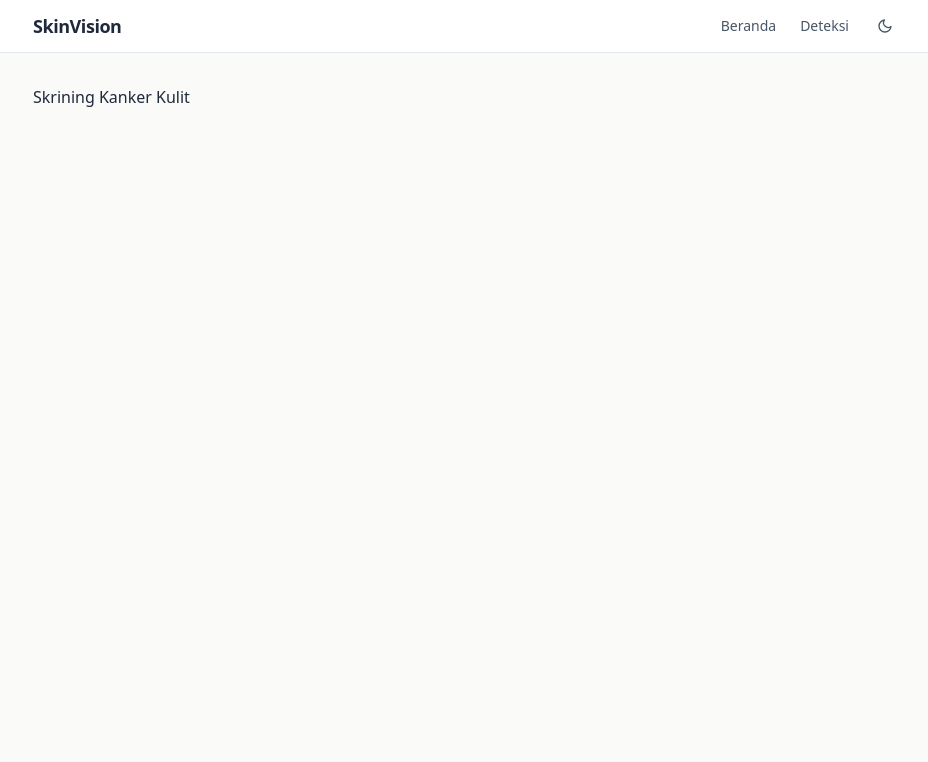
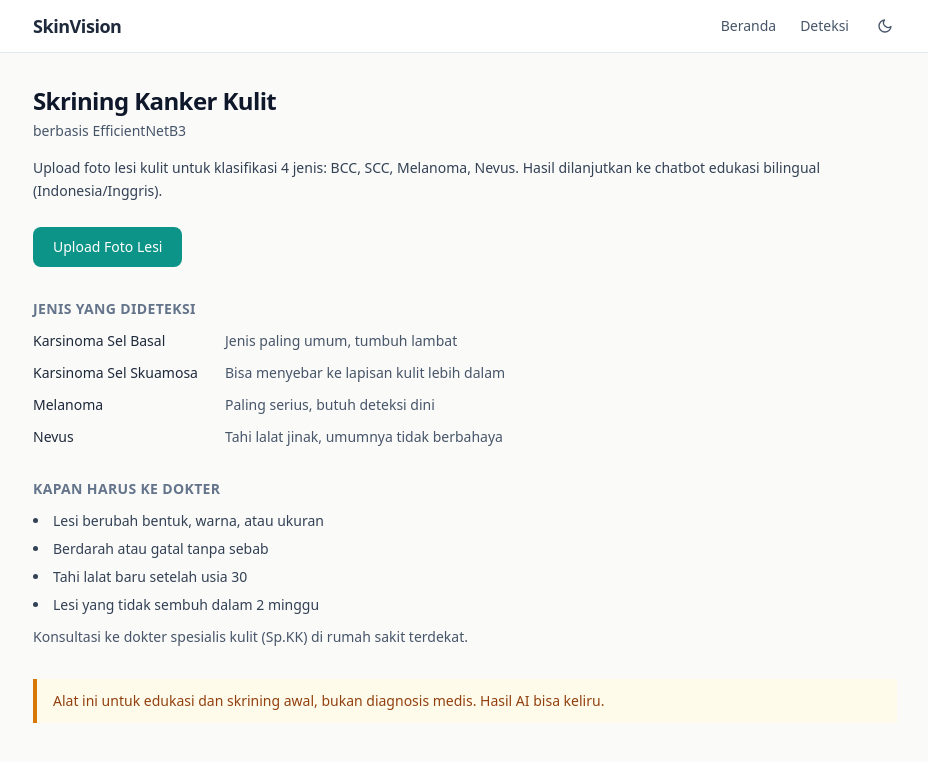
Before and after one commit to Myrythm/Integration-of-GPT-4o-Vision-and-EfficientNetB3-for-Skin-Cancer-Classification-in-Chatbot-App, a FastAPI app: page / in a window 1280 px wide. Shown: the top 762 px of the page, without its empty margins (175-1103 px from the left). Run offline with FastAPI, Linux system fonts and the light colour scheme; parts of the project's set-up code (start-up, migrations or seed data) failed here and were passed over; some libraries are stand-ins or nearby versions.

Commit message:
feat(ui): home page with clinical content (jenis kanker, kapan ke dokter)
Document-style layout. Definition list for cancer types, bullet list for
when to see a doctor, Sp.KK reference, amber disclaimer bar. No AI slop.

🤖 Generated with [Claude Code](https://claude.com/claude-code)

```diff
--- a/templates/home.html
+++ b/templates/home.html
@@ -1,5 +1,66 @@
 {% extends "base.html" %}
 {% block title %}SkinVision — Skrining Kanker Kulit{% endblock %}
 {% block content %}
-<h1>Skrining Kanker Kulit</h1>
+
+<div class="space-y-8">
+    <section>
+        <h1 class="text-2xl font-bold tracking-tight text-slate-900 dark:text-slate-100">
+            Skrining Kanker Kulit
+        </h1>
+        <p class="text-sm text-slate-600 dark:text-slate-400 mt-1">
+            berbasis EfficientNetB3
+        </p>
+        <p class="text-sm text-slate-700 dark:text-slate-300 mt-4 leading-relaxed">
+            Upload foto lesi kulit untuk klasifikasi 4 jenis: BCC, SCC, Melanoma, Nevus.
+            Hasil dilanjutkan ke chatbot edukasi bilingual (Indonesia/Inggris).
+        </p>
+        <a href="/upload"
+           class="inline-block mt-6 px-5 py-2.5 bg-teal-600 hover:bg-teal-700 dark:bg-teal-500 dark:hover:bg-teal-600 text-white text-sm font-medium rounded-lg transition-colors">
+            Upload Foto Lesi
+        </a>
+    </section>
+
+    <section>
+        <h2 class="text-sm font-semibold uppercase tracking-wide text-slate-500 dark:text-slate-400 mb-3">
+            Jenis yang Dideteksi
+        </h2>
+        <dl class="space-y-3 text-sm">
+            <div class="flex gap-3">
+                <dt class="font-medium text-slate-800 dark:text-slate-200 min-w-[180px]">Karsinoma Sel Basal</dt>
+                <dd class="text-slate-600 dark:text-slate-400">Jenis paling umum, tumbuh lambat</dd>
+            </div>
+            <div class="flex gap-3">
+                <dt class="font-medium text-slate-800 dark:text-slate-200 min-w-[180px]">Karsinoma Sel Skuamosa</dt>
+                <dd class="text-slate-600 dark:text-slate-400">Bisa menyebar ke lapisan kulit lebih dalam</dd>
+            </div>
+            <div class="flex gap-3">
+                <dt class="font-medium text-slate-800 dark:text-slate-200 min-w-[180px]">Melanoma</dt>
+                <dd class="text-slate-600 dark:text-slate-400">Paling serius, butuh deteksi dini</dd>
+            </div>
+            <div class="flex gap-3">
+                <dt class="font-medium text-slate-800 dark:text-slate-200 min-w-[180px]">Nevus</dt>
+                <dd class="text-slate-600 dark:text-slate-400">Tahi lalat jinak, umumnya tidak berbahaya</dd>
+            </div>
+        </dl>
+    </section>
+
+    <section>
+        <h2 class="text-sm font-semibold uppercase tracking-wide text-slate-500 dark:text-slate-400 mb-3">
+            Kapan Harus ke Dokter
+        </h2>
+        <ul class="space-y-2 text-sm text-slate-700 dark:text-slate-300 list-disc list-inside">
+            <li>Lesi berubah bentuk, warna, atau ukuran</li>
+            <li>Berdarah atau gatal tanpa sebab</li>
+            <li>Tahi lalat baru setelah usia 30</li>
+            <li>Lesi yang tidak sembuh dalam 2 minggu</li>
+        </ul>
+        <p class="text-sm text-slate-600 dark:text-slate-400 mt-3">
+            Konsultasi ke dokter spesialis kulit (Sp.KK) di rumah sakit terdekat.
+        </p>
+    </section>
+
+    {% include "partials/disclaimer_bar.html" %}
+
+</div>
+
 {% endblock %}
```
